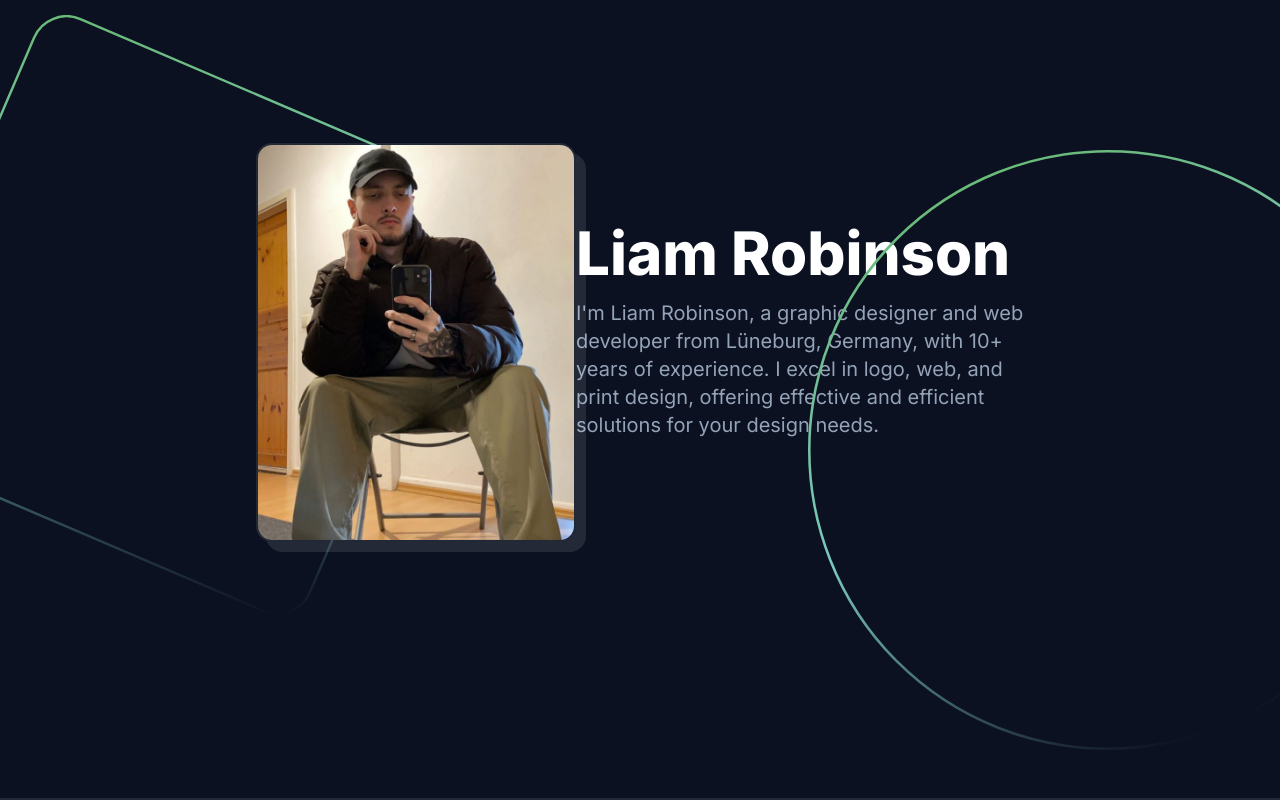
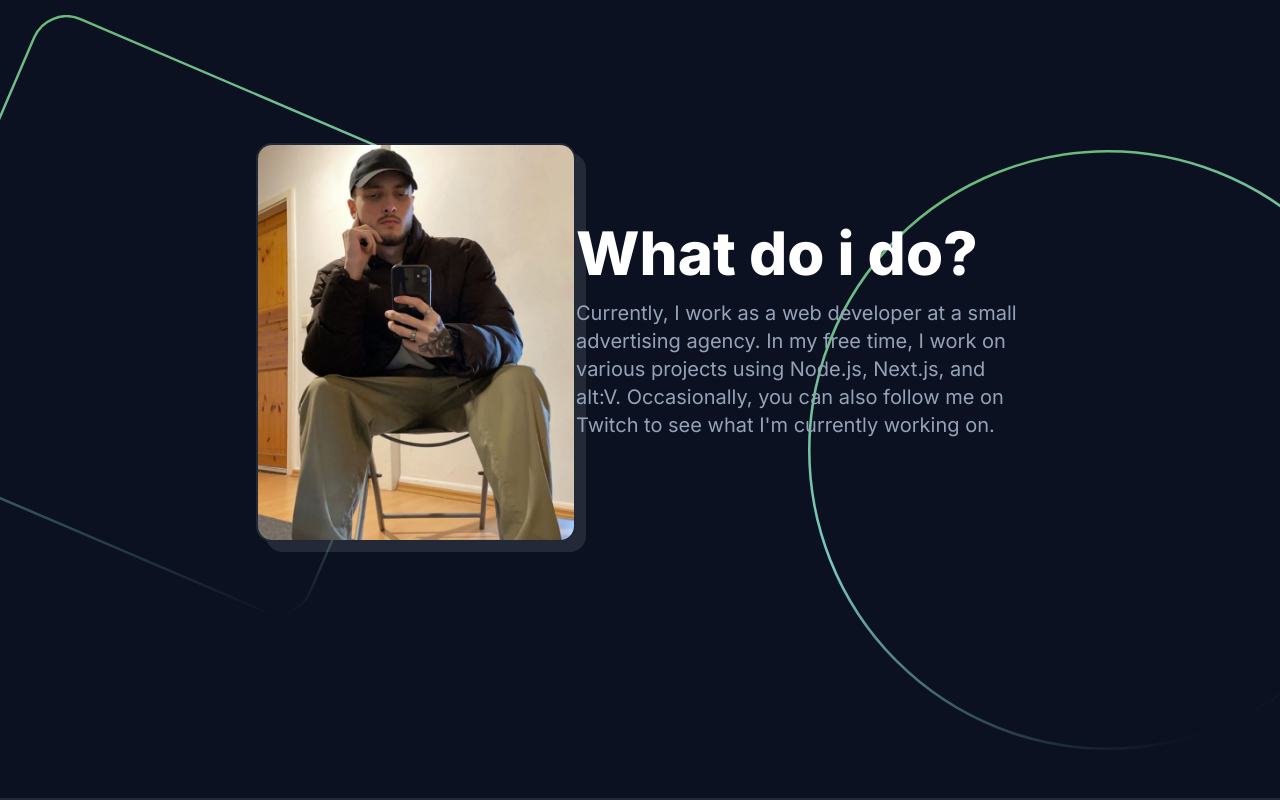
Before and after one commit to MnkyArts/portfolio-website, a Next.js app: page / in a window 1280 px wide. Shown: the part 1027-1827 px from the top of the page. Built offline with nearby package versions, Linux system fonts and the light colour scheme.

Commit message:
Updated About section

```diff
--- a/src/app/components/About.jsx
+++ b/src/app/components/About.jsx
@@ -14,15 +14,12 @@ const About = () => {
                     height={600}
                 />
             </div>
-            <div className="col-span-7 place-self-center text-center lg:text-left">
+            <div className="col-span-7 place-self-center text-center lg:text-left relative z-10">
                 <h2 className="text-white mb-4 text-4xl lg:text-6xl font-extrabold">
-                    Liam Robinson
+                    What do i do?
                 </h2>
                 <p className="text-lg lg:text-xl mb-6">
-                    I&apos;m Liam Robinson, a graphic designer and web developer from
-                    Lüneburg, Germany, with 10+ years of experience. I excel in logo,
-                    web, and print design, offering effective and efficient solutions
-                    for your design needs.
+                Currently, I work as a web developer at a small advertising agency. In my free time, I work on various projects using Node.js, Next.js, and alt:V. Occasionally, you can also follow me on Twitch to see what I'm currently working on.
                 </p>
             </div>
             <Image
```
